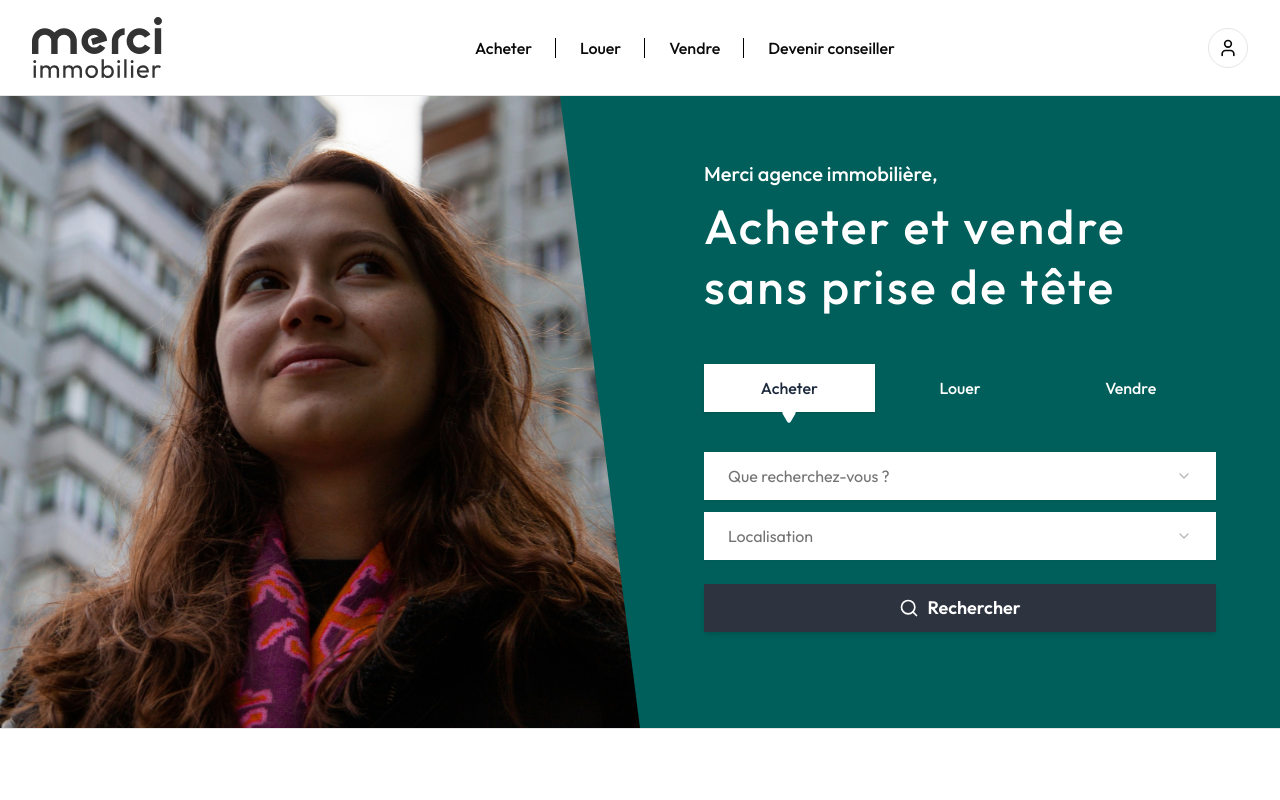
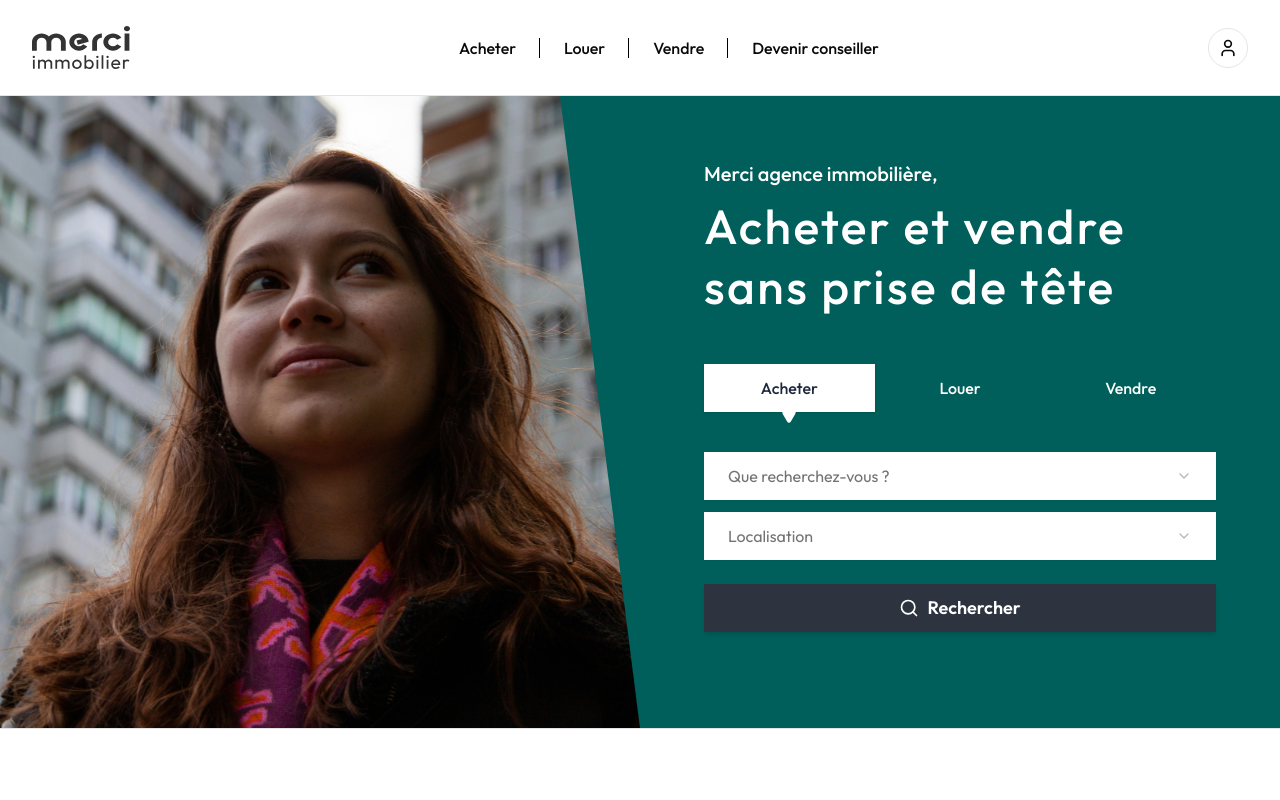
Before and after one commit to jazetjaz01/merci-immobilier, a Next.js app: page / in a window 1280 px wide. Shown: the top 800 px of the page. Built offline with nearby package versions, Linux system fonts and the light colour scheme.

Commit message:
first commit

```diff
--- a/components/logo.tsx
+++ b/components/logo.tsx
@@ -4,8 +4,8 @@ export const Logo = () => (
   <Image
     src="/logo.svg"       // Next.js va chercher directement dans le dossier public
     alt="Logo Merci Immobilier"
-    width={130}           // On garde les dimensions de ton SVG d'origine
-    height={40}
+    width={98}           // On garde les dimensions de ton SVG d'origine
+    height={43}
     priority              // Optionnel : permet de charger le logo plus vite (SEO/LCP)
   />
 );
```
Also changed, not shown: public/logo.svg.
